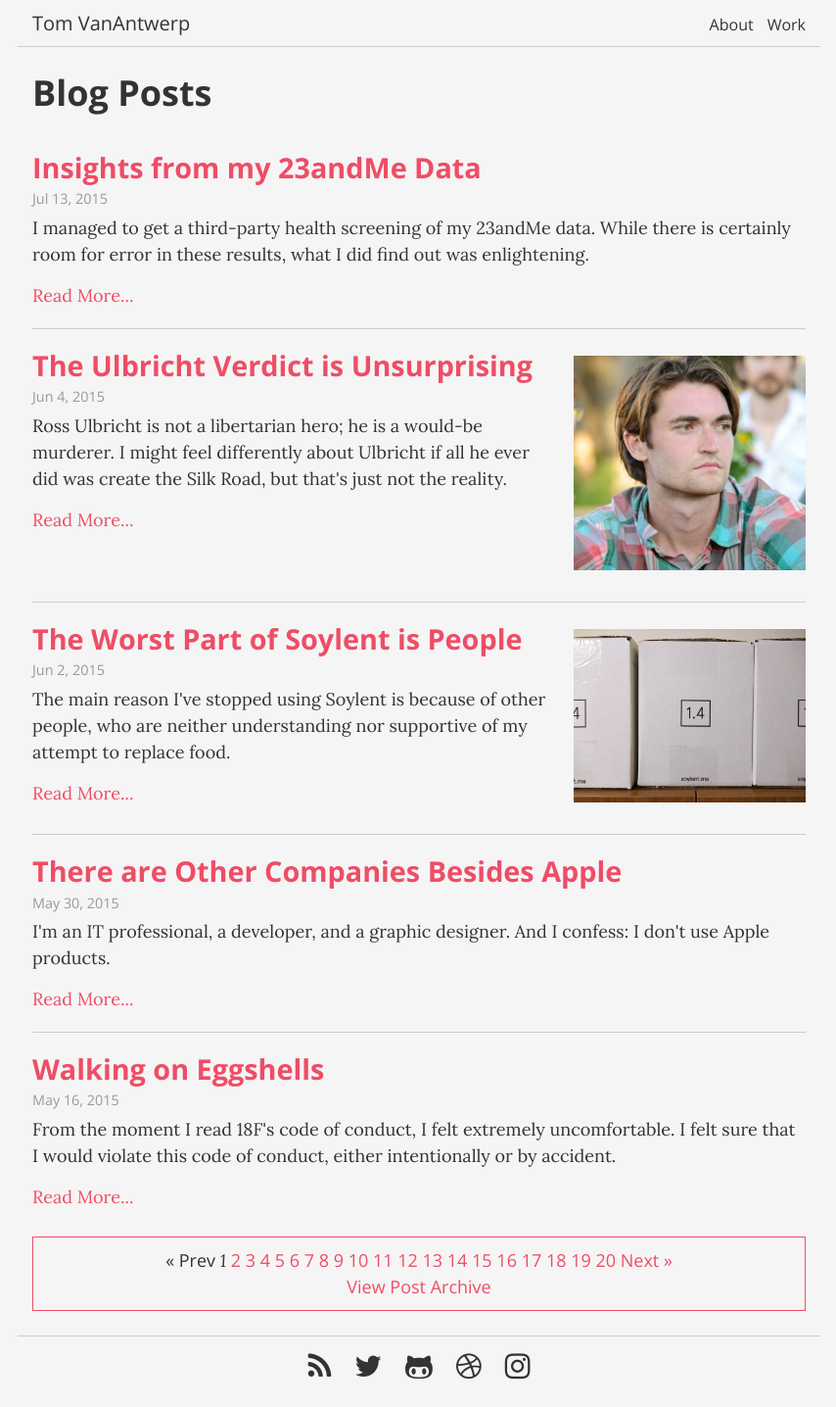
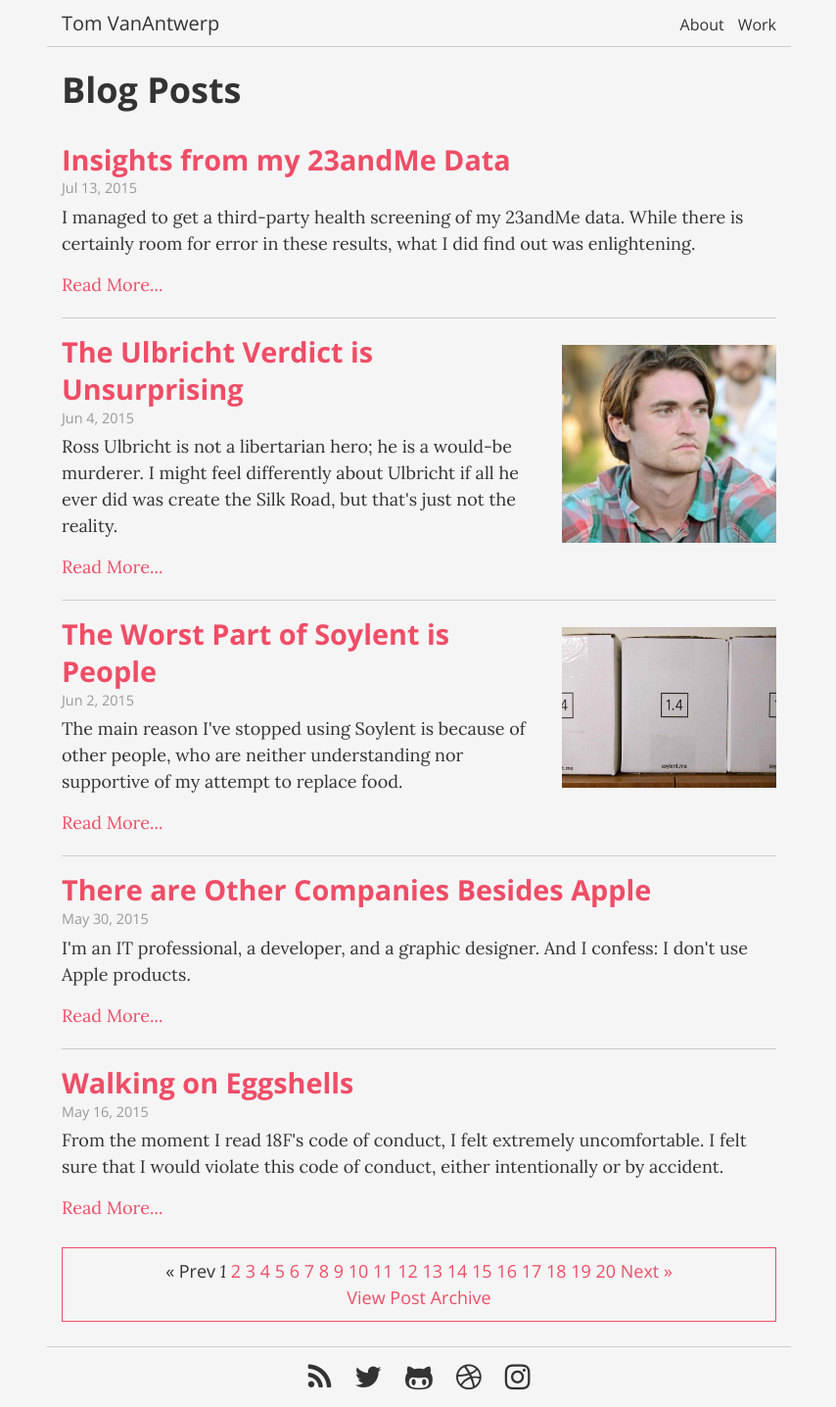
Before and after one commit to tvanantwerp/old-tomvanantwerp.com, a Jekyll site: the page built from index.html, in a window 1280 px wide. Shown: the whole page at 98% size, without its empty margins (212-1066 px from the left). Built offline with Jekyll 4.4.1, drawn with Linux system fonts in a browser that asks for light colours; nearby versions of some CDN libraries; the list of posts is cut into pages by our own code.

Commit message:
Tweak desktop width and mobile font size

```diff
--- a/_sass/_structure.scss
+++ b/_sass/_structure.scss
@@ -28,18 +28,18 @@ img {
   width: 100%;
 }
 
-@media (max-width: 820px) {
+@media (max-width: 760px) {
   html, body {
     margin: 0;
     padding: 0;
   }
 }
 
-@media (min-width: 820px) {
+@media (min-width: 760px) {
   html, body {
     margin: 0 auto;
     padding: 0;
-    width: 820px;
+    width: 760px;
   }
 
   img.thumbnail {
--- a/_sass/_typography.scss
+++ b/_sass/_typography.scss
@@ -3,6 +3,11 @@
   font-family: $font-serif;
   font-size: $font-size;
   line-height: $font-line-height;
+
+  @media (max-width: 760px) {
+    font-size: ( $font-size * 0.83 );
+    line-height: ( $font-line-height * 0.83 );
+  }
 }
 
 %default-post-meta {
@@ -82,7 +87,7 @@ h6 {
 h1 {
   font-size: ( $font-size * 2 );
   font-weight: 700;
-  line-height: ( $font-line-height * 2 );
+  line-height: ( $font-line-height * 1.8 );
 
   &.post-title {
     margin: 0 0 5px 0;
@@ -92,12 +97,12 @@ h1 {
 h2 {
   font-size: ( $font-size * 1.6 );
   font-weight: 700;
-  line-height: ( $font-line-height * 1.6 );
+  line-height: ( $font-line-height * 1.4 );
 }
 
 h3 {
   font-size: ( $font-size * 1.4 );
-  line-height: ( $font-line-height * 1.4 );
+  line-height: ( $font-line-height * 1.2 );
 }
 
 h4 {
```
